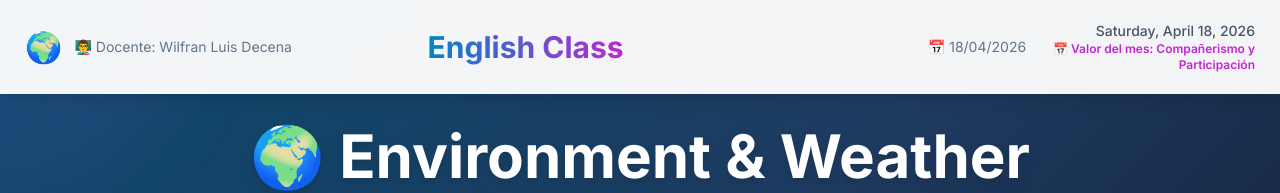
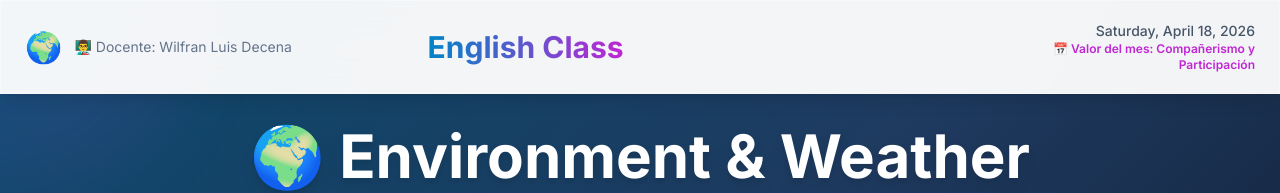
Before and after one commit to Wil247/pastContinuous, a plain HTML site: page index.html in a window 1280 px wide. Shown: the top 193 px of the page. Drawn offline with nearby package versions, Linux system fonts and the light colour scheme.

Commit message:
Remove date display from English class section
Removed the date paragraph from the English class section.

```diff
--- a/index.html
+++ b/index.html
@@ -394,11 +394,6 @@
                             class="absolute left-1/2 transform -translate-x-1/2 text-2xl md:text-3xl font-bold bg-gradient-to-r from-primary-600 to-accent-600 bg-clip-text text-transparent">
                             English Class
                         </h1>
-
-                        <!-- DERECHA -->
-                        <p class="text-sm text-slate-500" id="date">
-                            📅 18/04/2026
-                        </p>
 
                     </div>
                     </br>
```
